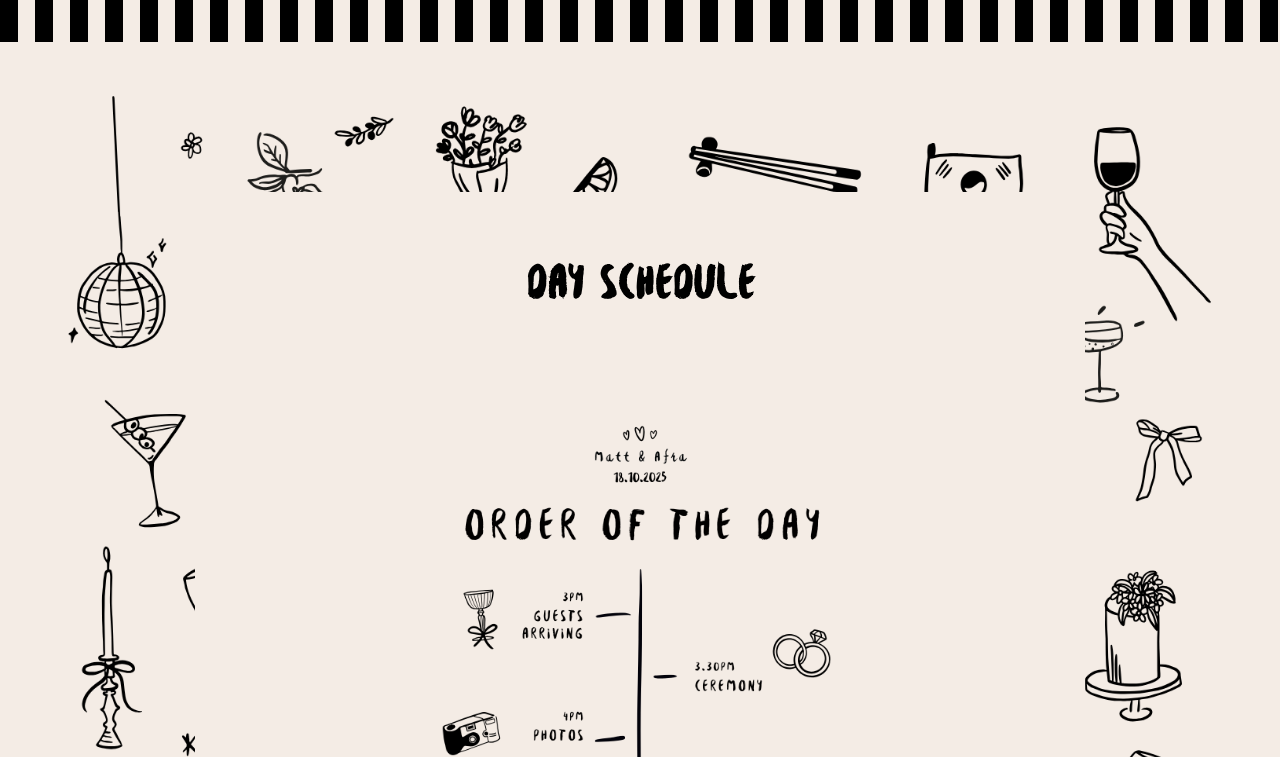
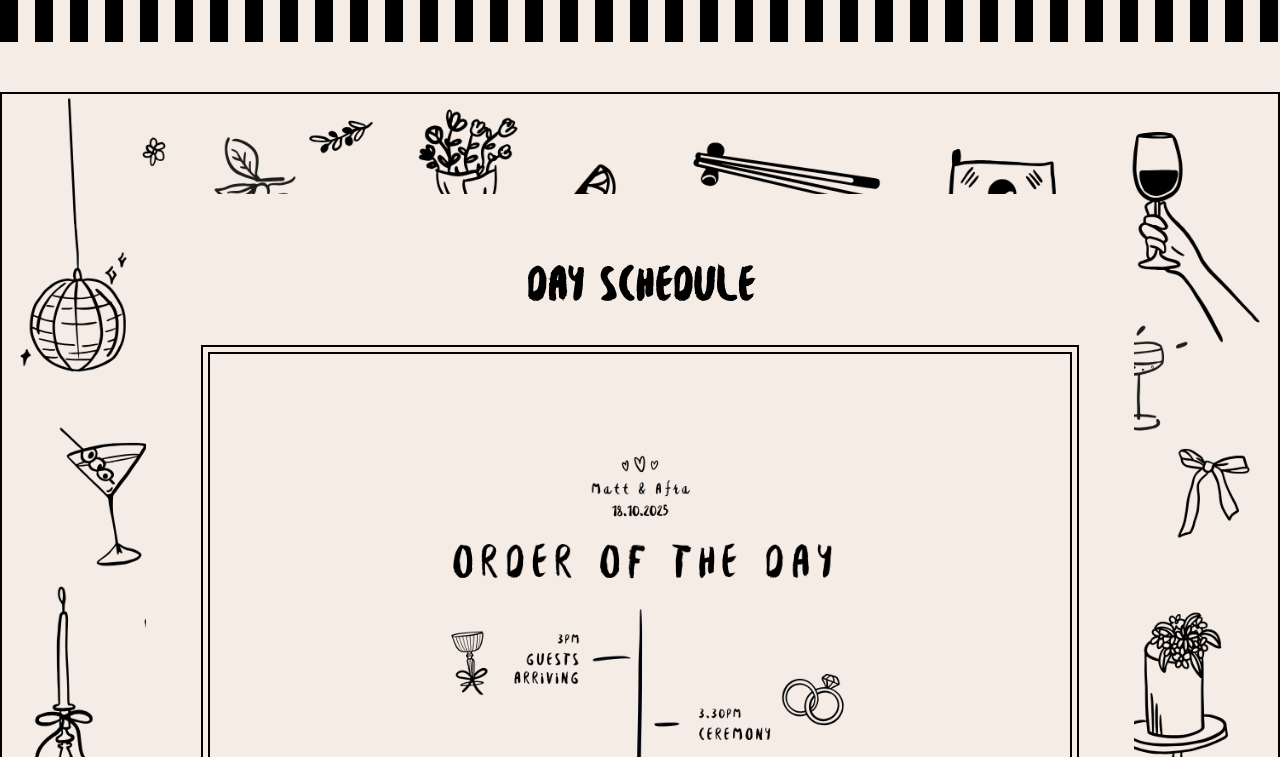
Before and after one commit to afyusya/mattafra.github.io, a plain HTML site: page index.html in a window 1280 px wide. Shown: the part 1343-2100 px from the top of the page. Drawn offline with Linux system fonts and the light colour scheme.

Commit message:
Update style.css

```diff
--- a/css/style.css
+++ b/css/style.css
@@ -185,7 +185,6 @@ html, body {
   text-decoration: none;
   border-radius: 4px;
   text-align: center;
-
   max-width: 195px;
   width: 100%;
 }
@@ -208,11 +207,45 @@ html, body {
   background-color: #f4ece5;
 }
 
+.schedule {
+  padding: 100px 20px;
+  text-align: center;
+  position: relative;
+  width: 100%;
+  margin: 0 auto;
+  background-image: url("../images/illustration-library.png");
+  background-size: cover;
+  background-position: center;
+  background-repeat: no-repeat;
+  min-height: 400px;
+  border: 2px solid black;
+}
+
+.schedule-image-wrapper {
+  position: relative;
+  padding: 20px;
+  border: 2px solid black;
+  background: #f4ece5;
+  display: inline-block;
+}
+
+.schedule-image-wrapper::before {
+  content: "";
+  position: absolute;
+  top: 5px;
+  left: 5px;
+  right: 5px;
+  bottom: 5px;
+  border: 2px solid black;
+  pointer-events: none;
+  box-sizing: border-box;
+}
+
 .schedule-image {
-  max-width: 70%;          /* make sure image scales inside container */
+  max-width: 70%;
   height: auto;
   display: block;
-  margin: 0 auto;           /* center image if it's inline by default */
+  margin: 0 auto;
 }
 
 .footer {
@@ -394,20 +427,6 @@ html, body {
   pointer-events: none;
   user-select: none;
 }
-
-.schedule {
-  padding: 100px 20px;
-  text-align: center;
-  position: relative;
-  width: 90%;
-  margin: 0 auto;
-  background-image: url("../images/illustration-library.png");
-  background-size: cover;
-  background-position: center;
-  background-repeat: no-repeat;
-  min-height: 400px;
-}
-
 
 
 /* Responsive tweaks */
```
